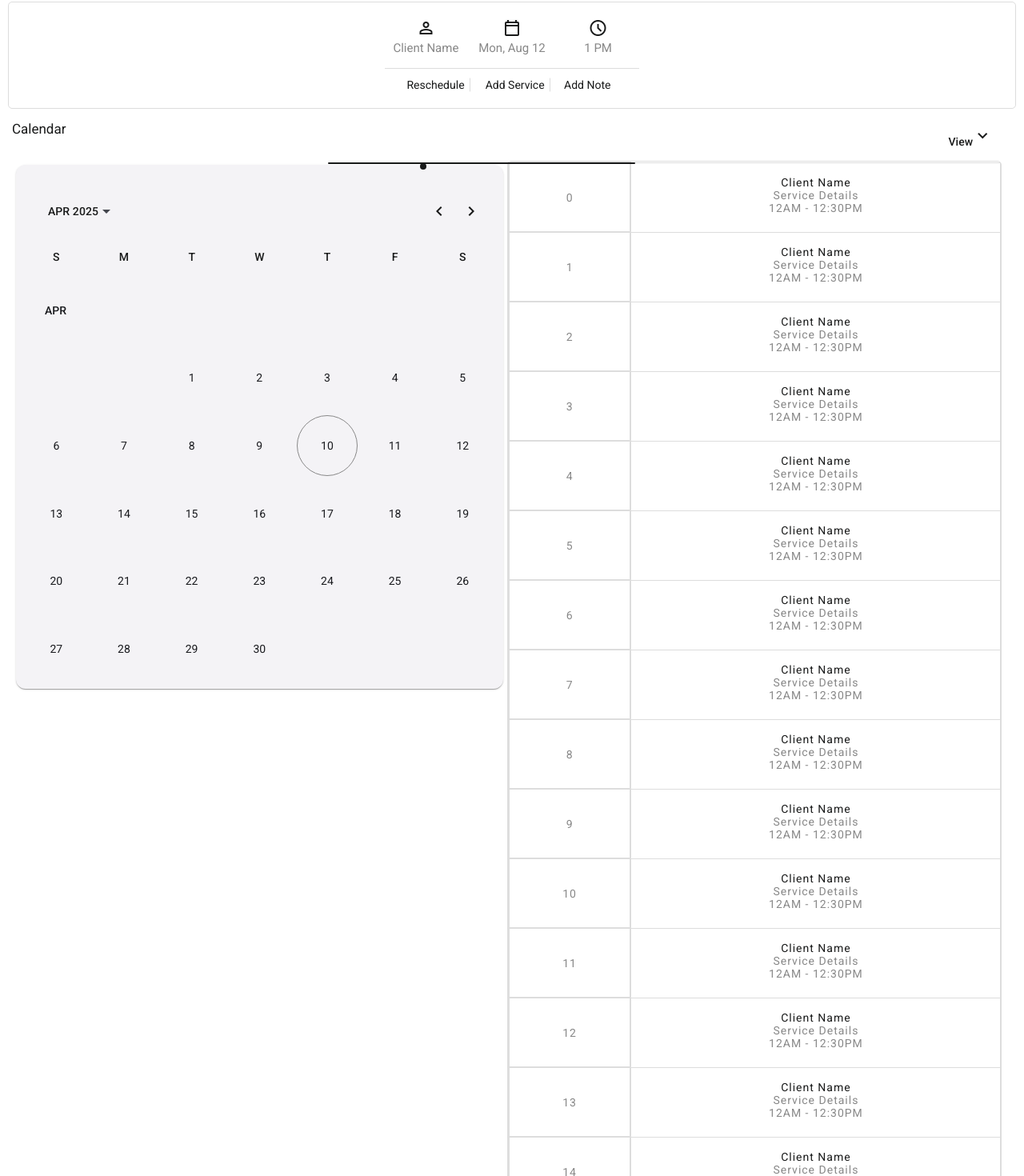
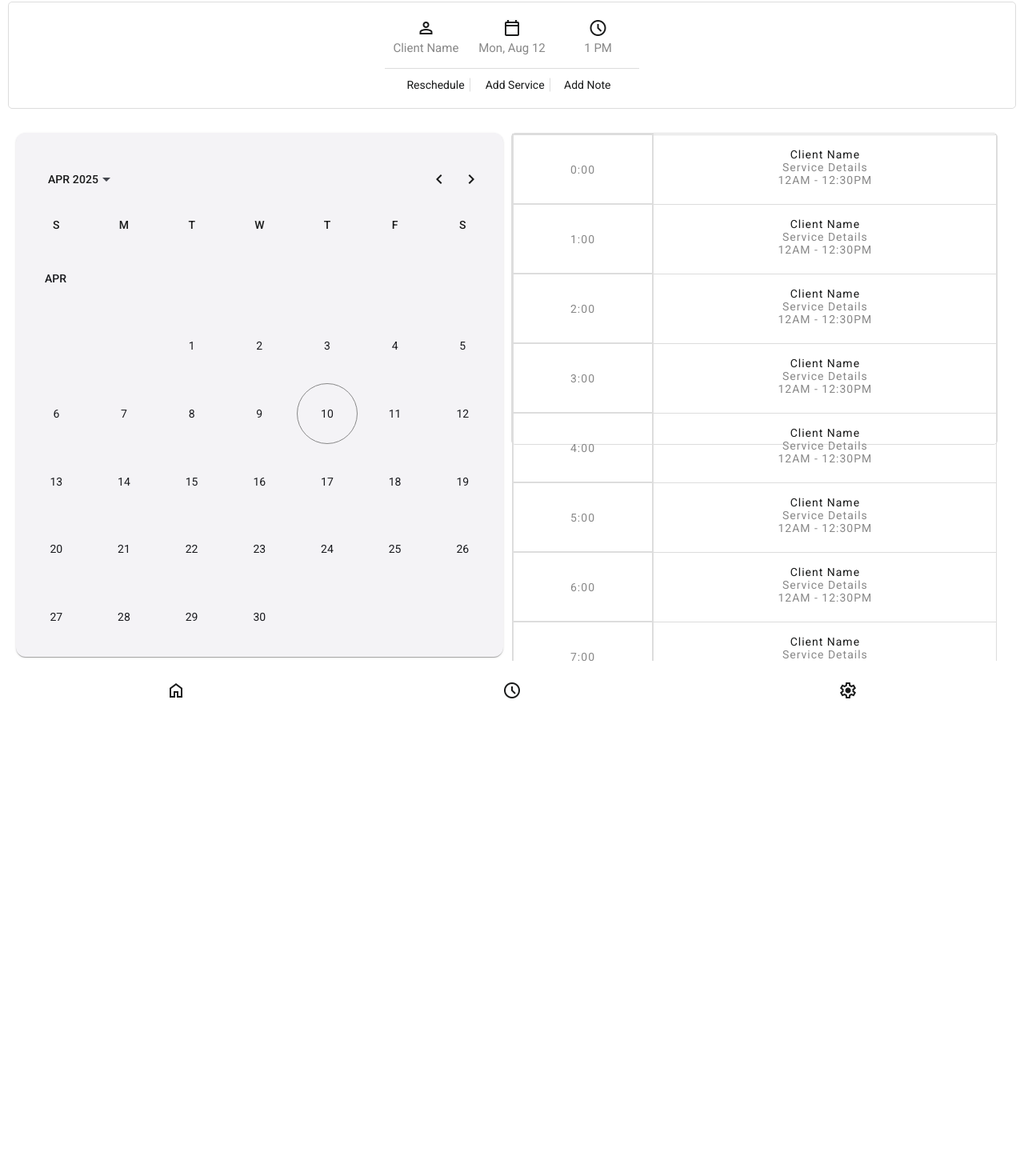
Before and after one commit to Mihvieira/barber-shop-ui, an Angular app: page / in a window 1280 px wide. Shown: the part 93-1563 px from the top of the page at 80% size. After the commit the page ends 982 px from the top, so only its background shows below. Built offline with nearby package versions, Linux system fonts and the light colour scheme.

Commit message:
feat: refactor agenda view component for improved functionality and responsiveness

```diff
--- a/src/app/components/dashboard/agenda-view/agenda-view.component.html
+++ b/src/app/components/dashboard/agenda-view/agenda-view.component.html
@@ -1,12 +1,10 @@
-<div class="hour-bar">
-  <div class="circle"></div>
-</div>
-
 <table>
   <tbody>
     @for (hour of hours; track $index) {
-    <tr>
-      <th class="hour" scope="row">{{ hour }}</th>
+    <tr
+    [attr.id]="isCurrentHour(hour) ? 'timeNow' : ''"
+    >
+      <th class="hour" scope="row">{{ hour }}:00</th>
       <td>
         <ol class="event-details">
           <li>
--- a/src/app/components/dashboard/agenda-view/agenda-view.component.scss
+++ b/src/app/components/dashboard/agenda-view/agenda-view.component.scss
@@ -2,6 +2,7 @@
   display: flex;
   flex-direction: column;
   height: 100%;
+  max-height: 390px;
   border: 1px solid var(--cor-terciaria);
   border-radius: 5px;
   justify-content: space-around;
@@ -15,7 +16,6 @@ table {
   border-collapse: collapse;
   text-align: center;
   letter-spacing: 1px;
-  overflow-y: auto;
   border: 1px solid var(--cor-terciaria);
 }
 
@@ -31,6 +31,10 @@ th {
   text-align: center; /* Centraliza o texto no cabeçalho */
   font-weight: bold; /* Destaca o cabeçalho */
   border: 2px solid var(--cor-terciaria); /* Adiciona borda inferior */
+}
+
+#timeNow{
+  background-color: var(--cor-terciaria);
 }
 
 .hour {
@@ -56,25 +60,3 @@ th {
   color: var(--cor-letra2);
   font-weight: normal;
 }
-
-.hour-bar {
-  position: absolute;
-  width: 30%;
-  height: 0.12rem;
-  z-index: 1;
-  left: 32%;
-  top: 37%;
-  background-color: var(--cor-secundaria);
-  border-radius: 8px;
-}
-
-.circle {
-  position: absolute;
-  left: 30%;
-  top: 36.5%;
-  width: 0.5rem;
-  height: 0.5rem;
-  border-radius: 50%;
-  background-color: var(--cor-secundaria);
-  z-index: 3;
-}
--- a/src/app/components/dashboard/agenda-view/agenda-view.component.ts
+++ b/src/app/components/dashboard/agenda-view/agenda-view.component.ts
@@ -1,21 +1,51 @@
-import { Component } from '@angular/core';
-import { range } from 'rxjs';
+import { Component, ElementRef, OnInit, ViewChild } from '@angular/core';
 
 @Component({
   selector: 'app-agenda-view',
   imports: [],
   templateUrl: './agenda-view.component.html',
-  styleUrl: './agenda-view.component.scss'
+  styleUrl: './agenda-view.component.scss',
 })
-export class AgendaViewComponent {
+export class AgendaViewComponent implements OnInit {
   hours: number[] = [];
+  dateTimeNow: number = Date.now();
+  private intervalId: any;
 
-  constructor(){
+  @ViewChild('timeNow') timeNow!: ElementRef;
+
+  constructor() {
     const start = 0;
     const end = 23;
-
     this.hours = Array.from({ length: end - start + 1 }, (_, i) => start + i);
-
+  }
+  ngOnInit(): void {
+    this.intervalId = setInterval(() => {
+      this.dateTimeNow = Date.now();
+      this.scrollToCurrentHour();
+    }, 60000);
   }
 
+  ngAfterViewInit(): void {
+    this.scrollToCurrentHour();
+  }
+
+  ngOnDestroy(): void {
+    if (this.intervalId) {
+      clearInterval(this.intervalId);
+    }
+  }
+
+  isCurrentHour(hour: number) {
+    const currentHour = new Date(this.dateTimeNow).getHours();
+    return hour === currentHour;
+  }
+
+  scrollToCurrentHour(): void {
+    if (this.timeNow) {
+      this.timeNow.nativeElement.scrollIntoView({
+        behavior: 'smooth',
+        block: 'center',
+      });
+    } //TODO: está funcionando só quando a tela abre no pc, versão mobile não funciona porque a tela abre no calendário
+  }
 }
--- a/src/app/components/dashboard/calendar-card/calendar-card.component.scss
+++ b/src/app/components/dashboard/calendar-card/calendar-card.component.scss
@@ -9,7 +9,6 @@
 #month-calendar{
   padding: 5px;
   height: 100%;
-  overflow: auto;
   @include mat.datepicker-overrides((
     calendar-date-selected-state-background-color: var(--cor-secundaria),
     calendar-date-today-outline-color: var(--cor-letra2),
--- a/src/app/components/dashboard/main/main.component.scss
+++ b/src/app/components/dashboard/main/main.component.scss
@@ -37,6 +37,11 @@ main {
   justify-content: center;
 }
 
+#agenda-view{
+  padding: 5px;
+  overflow-y: auto;
+}
+
 @media screen and (min-width: 420px) {
 
   .card-calendar {
@@ -48,6 +53,11 @@ main {
   #calendar-view,
   #agenda-view {
     display: block;
+    height: 100%;
+  }
+
+  .select-view{
+    display: none;
   }
 
 }
--- a/src/app/components/menu-header/menu-header.component.ts
+++ b/src/app/components/menu-header/menu-header.component.ts
@@ -1,4 +1,4 @@
-import { Component, input, Input, OnInit } from '@angular/core';
+import { Component, Input, OnInit } from '@angular/core';
 
 @Component({
   selector: 'app-menu-header',
@@ -11,7 +11,7 @@ export class MenuHeaderComponent implements OnInit {
   constructor() {}
 
   ngOnInit(): void {
-    console.log(this.pageTitle);
+
   }
 
 }
```
